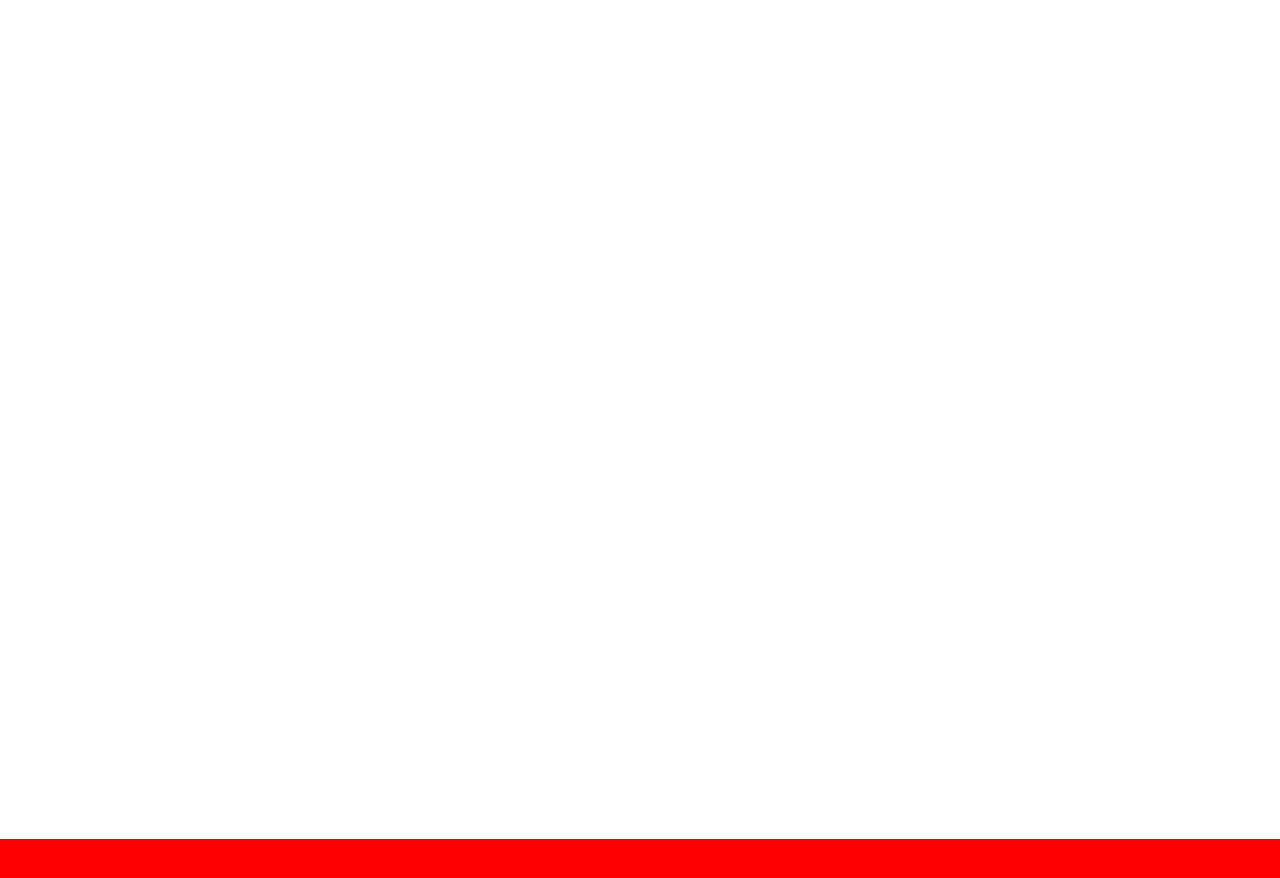
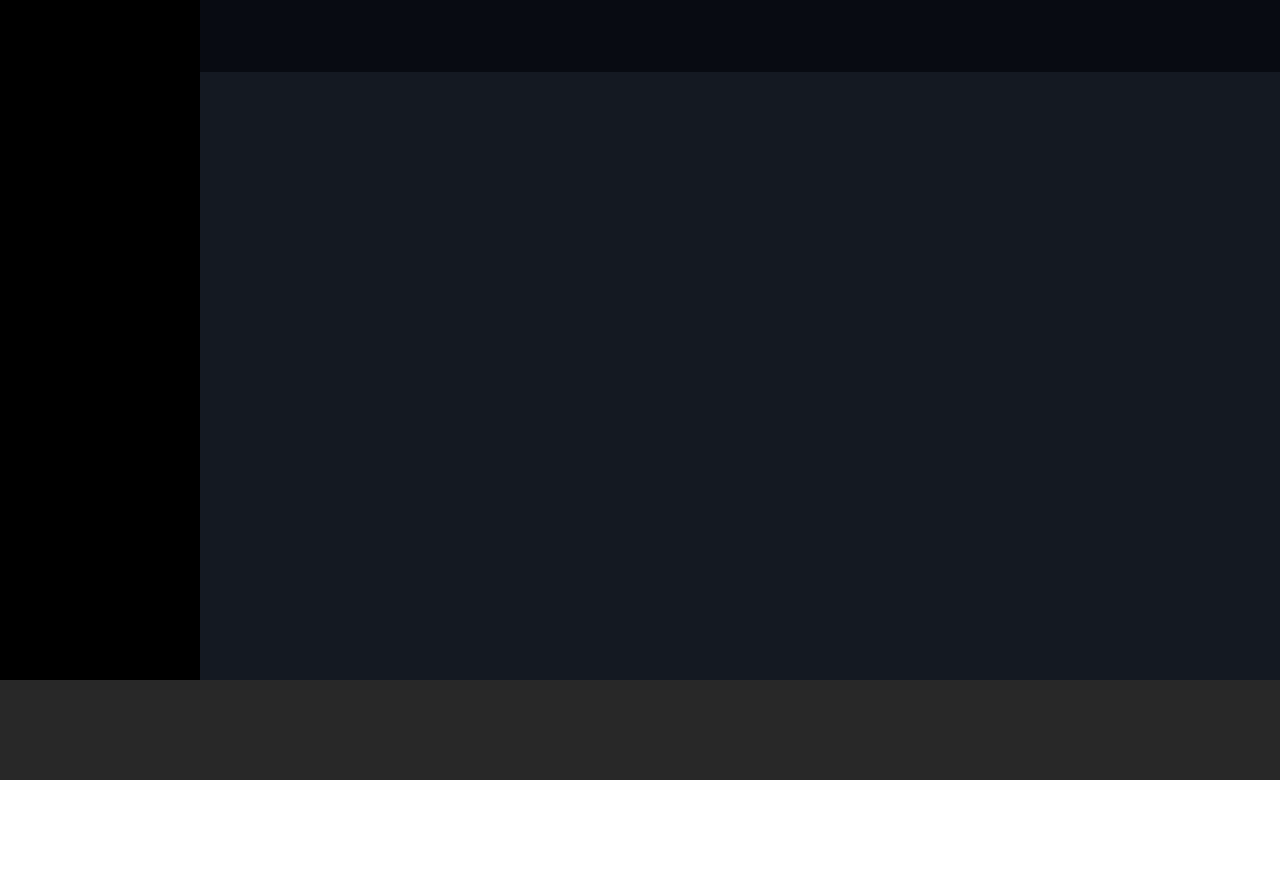
Before and after one commit to GiovanniMariaLedda/html-css-spotifyweb, a plain HTML site: page index.html in a window 1280 px wide. After the commit the page ends 800 px from the top, so only its background shows below. Drawn offline with Linux system fonts and the light colour scheme.

Commit message:
add correct structure

```diff
--- a/css/style.css
+++ b/css/style.css
@@ -13,18 +13,47 @@ display: flex;
 height: calc(100vh - 120px);
 }
 
+/* # MAINE */
 
 
-main{
-  height: 839px;
+/* # SECTION-SIDEBAR */
+
+.sidebar{
+  display: flex;
+  flex-direction: column;
+  width: 200px;
+  height:100%;
+  background-color: #000000;
 }
+
+/* # SECTION MAIN-SECTION */
 
 .main-section{
   display: flex;
+  flex-direction: column;
+  width: calc(100% - 200px) ;
 
 }
 
-footer{
-  height: 120px;
-  background-color: red;
+/* # HEADER MAIN*/
+
+.header-main{
+height: 80px;
+width: 100%;
+background-color: #080b12;
+
 }
+
+/* # MAIN MAIN */
+
+.main-section > .main-main{
+flex: 1 1 100%;
+background-color: #141922;
+}
+
+/* # FOOTER CONTAINER */
+.footer-container{
+height:100px;
+max-width: 100%;
+background-color: #282828;
+}
```
Also changed, not shown: index.html (+3 -1 lines).
